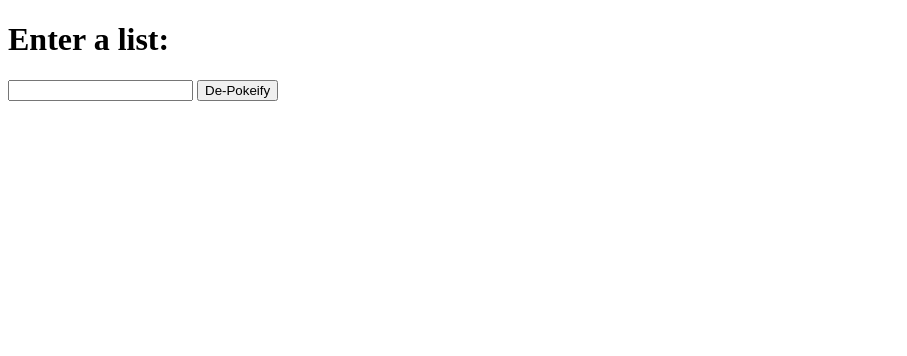
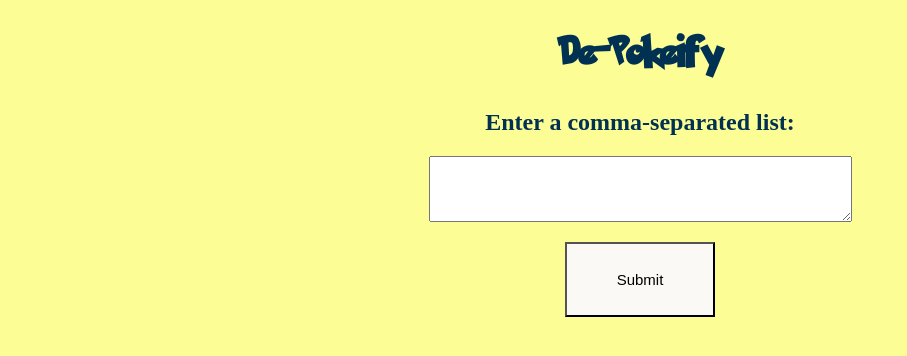
Before and after one commit to jodyswartz/de-pokeify, a Flask app: page / in a window 1280 px wide. Shown: the top 356 px of the page, without its empty margins (0-907 px from the left). Run offline with Flask 2, Linux system fonts and the light colour scheme.

Commit message:
Added css  & font

```diff
--- a/main.py
+++ b/main.py
@@ -25,4 +25,4 @@
 
 
 if __name__ == '__main__':
-    app.run(debug=True, port=5040)
+    app.run(debug=True)
--- /dev/null
+++ b/static/index_styles.css
@@ -0,0 +1,27 @@
+ * {
+    text-align: center;
+}
+
+h1, h2 {
+    color: #003153;
+}
+
+body {
+    background-color: #FDFD96; /* Hexadecimal color code for light gray */
+}
+
+@font-face {
+    font-family: 'Pokemon';
+    src: url('/static/Pokemon Solid.ttf') format('truetype');
+ }
+
+.text-area {
+    text-align:  left;
+}
+
+ .submit-button {
+    background-color: #FAF9F6;
+    width: 150px; /* Adjust the width as needed */
+    height: 75px; /* Adjust the height as needed */
+    font-size: 15px; /* Adjust the font size as needed */
+ }
--- a/templates/index.html
+++ b/templates/index.html
@@ -3,13 +3,16 @@
 <head>
     <meta charset="UTF-8">
     <meta name="viewport" content="width=device-width, initial-scale=1.0">
-    <title>De-Pokeify App</title>
+        <link rel="shortcut icon" href="#" />
+    <link rel="stylesheet" href="{{ url_for('static', filename='index_styles.css') }}">
+    <title>De - Pokeify App</title>
 </head>
 <body>
-    <h1>Enter a list:</h1>
+    <h1><p style="font-family: 'Pokemon', sans-serif;">De-Pokeify</p></h1>
+    <h2>Enter a comma-separated list:</h2>
     <form action="/search" method="post">
-        <input type="text" name="input_list" required>
-        <input type="submit" value="De-Pokeify">
+        <textarea class="text-area" name="input_list" id="input_list" rows="4" cols="50" required></textarea>
+        <p><input class="submit-button" type="submit" value="Submit"></p>
     </form>
 </body>
 </html>
--- a/templates/result.html
+++ b/templates/result.html
@@ -3,6 +3,8 @@
 <head>
     <meta charset="UTF-8">
     <meta name="viewport" content="width=device-width, initial-scale=1.0">
+    <link rel="shortcut icon" href="#" />
+    <link rel="stylesheet" href="{{ url_for('static', filename='result_styles.css') }}">
     <title>De-Pokeify - Search Result</title>
 </head>
 <body>
```
Also changed, not shown: static/result_styles.css (added, +9 -0 lines), static/Pokemon Solid.ttf (added).
